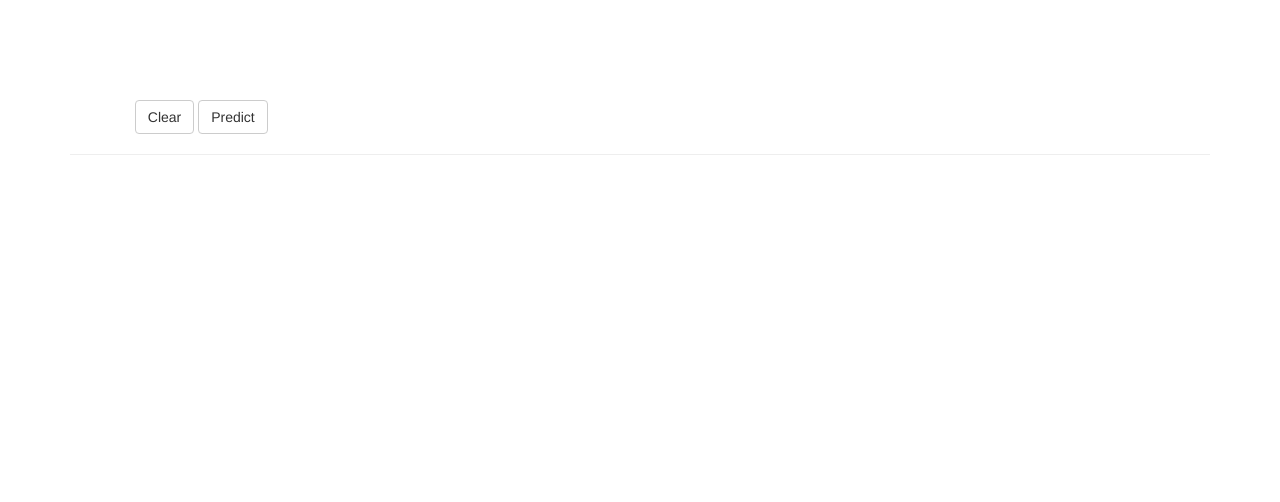
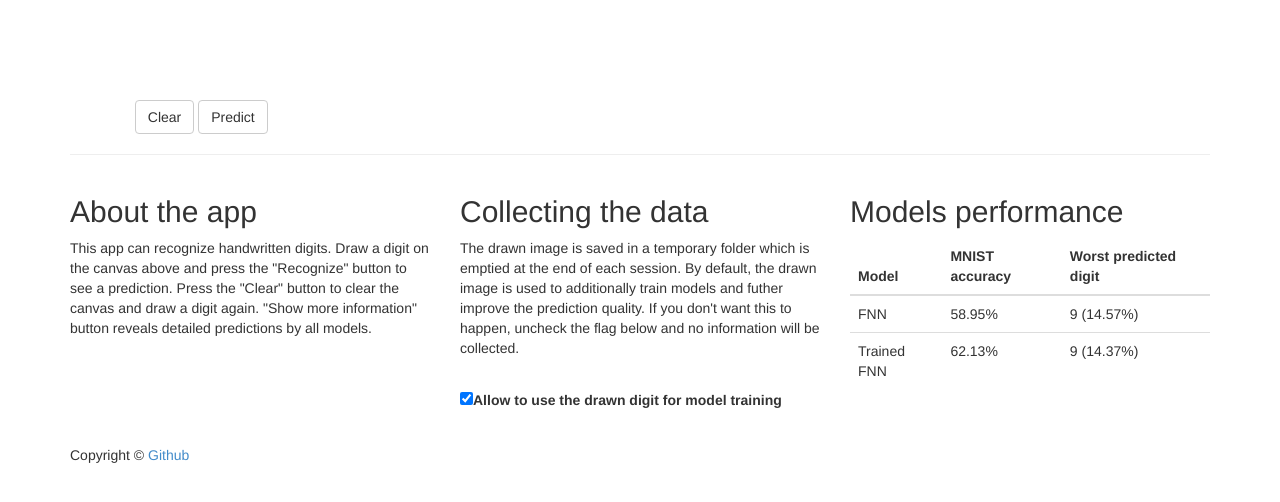
Before and after one commit to AndrewSivrit/digit_recognize, a Flask app: page / in a window 1280 px wide. Shown: the part 205-707 px from the top of the page. Run offline with Flask 2, Linux system fonts and the light colour scheme; a map, chart or similar area stays blank; parts of the project's set-up code (start-up, migrations or seed data) failed here and were passed over; some libraries are stand-ins or nearby versions.

Commit message:
Update index.html

```diff
--- a/templates/index.html
+++ b/templates/index.html
@@ -113,7 +113,60 @@
 
         <hr>
 
+        <div class="row">
+            <div class="col-md-4">
+                <h2>About the app</h2>
+                <p>This app can recognize handwritten digits. Draw a digit on the canvas above and press the "Recognize" button to see a prediction. Press the "Clear" button to clear the canvas and draw a digit again. "Show more information" button reveals detailed predictions by all models.</p>
+            </div>
+            <div class="col-md-4">
+                <h2>Collecting the data</h2>
+                <p>The drawn image is saved in a temporary folder which is emptied at the end of each session. By default, the drawn image is used to additionally train models and futher improve the prediction quality. If you don't want this to happen, uncheck the flag below and no information will be collected.</p><br>
+                <label><input id="Checkbox" name="Checkbox" type="checkbox" checked="checked">Allow to use the drawn digit for model training</label>
+            </div>
+            <div class="col-md-4">
+                <h2>Models performance</h2>
+                <table class="table">
+					<thead>
+						<tr>
+							<th>Model</th>
+							<th>MNIST accuracy</th>
+							<th>Worst predicted digit</th>
+						</tr>
+					</thead>
+					<tbody>
+						<tr>
+							<td>FNN</td>
+							<td id="fnn_mnist">58.95%</td>
+							<td id="fnn_bad_digit">9 (14.57%)</td>
+						</tr>
+						<tr>
+							<td>Trained FNN</td>
+							<td id="fnn_t_mnist">62.13%</td>
+							<td id="fnn_t_bad_digit">9 (14.37%)</td>
+						</tr>
+						<!-- <tr>
+							<td>TF CNN</td>
+							<td id="cnn_mnist">74.69%</td>
+							<td id="cnn_bad_digit">7 (25.97%)</td>
+						</tr>
+						<tr>
+							<td>TF CNN trained</td>
+							<td id="cnn_t_mnist">74.27%</td>
+							<td id="cnn_t_bad_digit">9 (29.44%)</td>
+						</tr> -->
 
+					</tbody>
+				</table>
+            </div>
+        </div>
+
+        <footer>
+            <div class="row">
+                <div class="col-lg-12">
+                    <p>Copyright &copy; <a href="https://github.com/Erlemar/digit-draw-recognize">Github</a></p>
+                </div>
+            </div>
+        </footer>
 
     </div>
 </body>
```
